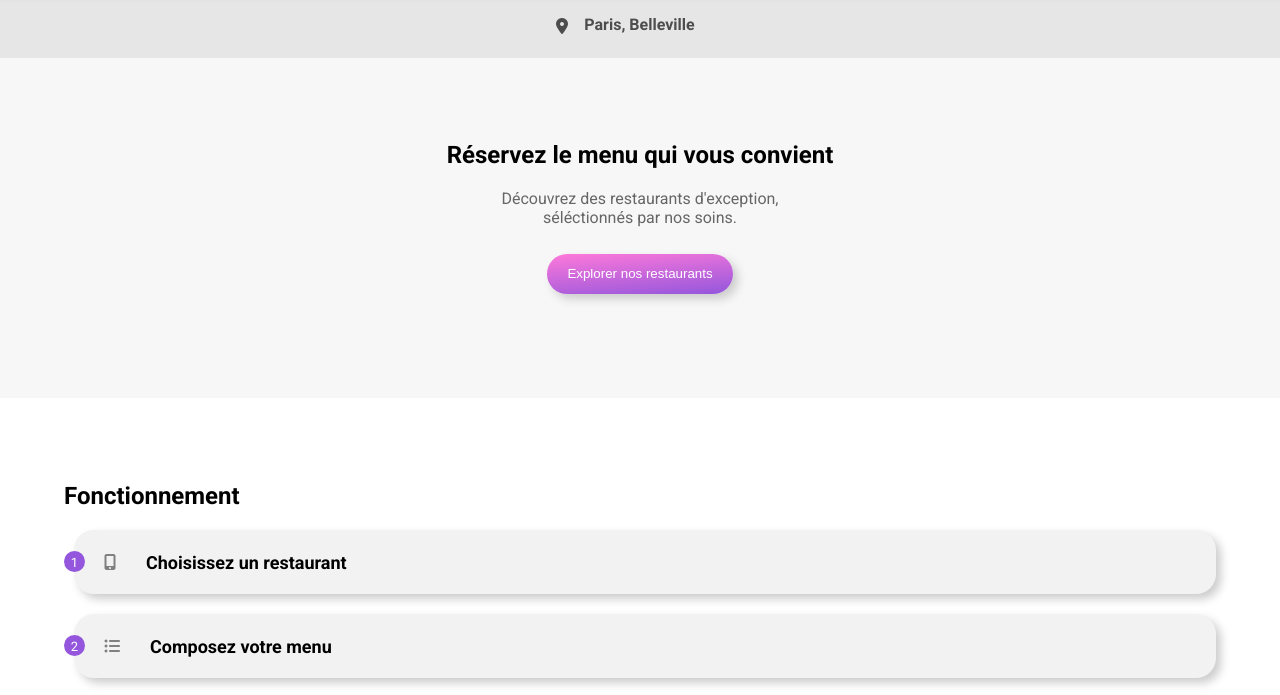
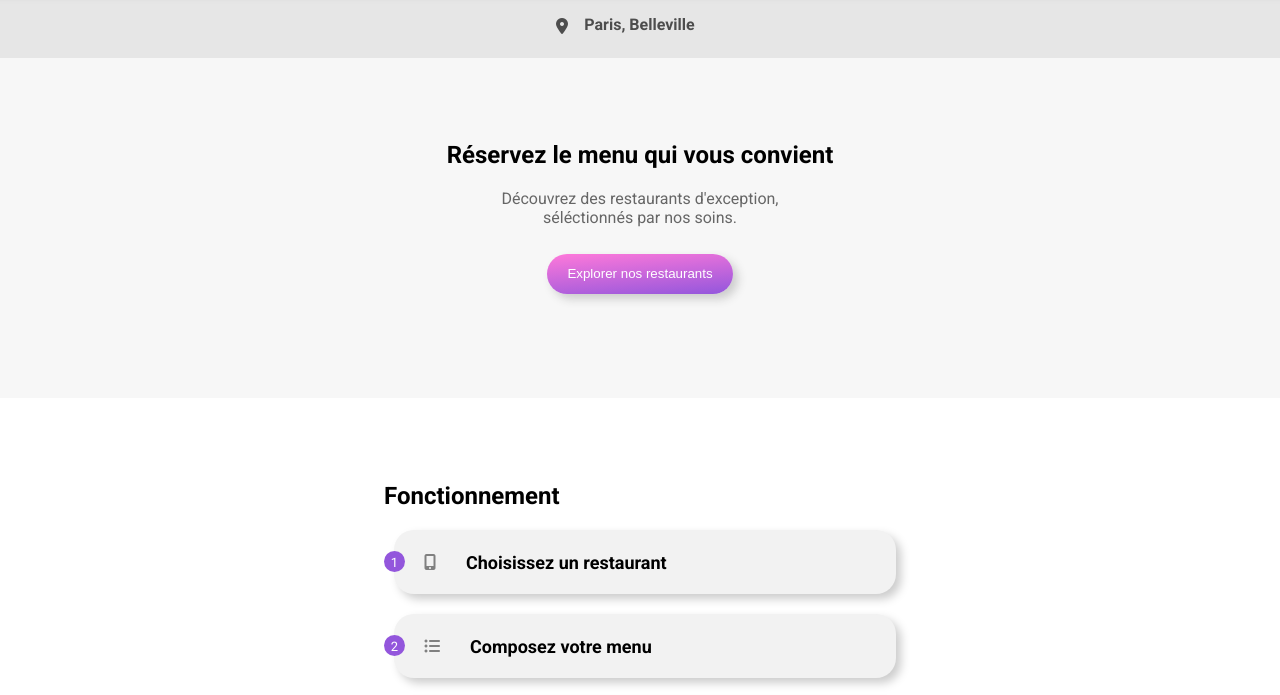
Before and after one commit to arserk/ArseniSerkov_3_09072021, a website: page index.html in a window 1280 px wide. Shown: the part 77-772 px from the top of the page. Drawn offline with Linux system fonts and the light colour scheme; a web font is replaced by a local one.

Commit message:
responsive/media queries added

```diff
--- a/index.html
+++ b/index.html
@@ -49,6 +49,7 @@
     </section>
     <section class="section section--darker-bg home3">
         <h2>Restaurants</h2>
+        <div class="flex-block flex-block--column">
         <a href="html/menu-1.html" class="cell cell--rounded">
             <div class="image-crop">
                 <img src="images/restaurants/jay-wennington-N_Y88TWmGwA-unsplash.jpg" alt="La palette du goût" />
@@ -95,6 +96,7 @@
                 <i class="far fa-heart fa-stack-1x"></i>
             </div>
         </a>
+        </div>
     </section>
     <footer>
         <p>ohmyfood</p>
--- a/package.json
+++ b/package.json
@@ -5,7 +5,8 @@
   "main": "index.js",
   "scripts": {
     "test": "echo \"Error: no test specified\" && exit 1",
-    "sass": "sass --watch ./sass/main.scss:css/style.css"
+    "sass": "sass --watch ./sass/main.scss:css/style.css",
+    "prefix": "postcss ./css/style.css --use autoprefixer -d ./css/prefixed/"
   },
   "repository": {
     "type": "git",
--- a/sass/abstracts/_mixins.scss
+++ b/sass/abstracts/_mixins.scss
@@ -21,3 +21,9 @@
         transform: scale(1.01);
     }
 }
+
+@mixin query-desktop {
+    @media screen and (min-width: map-get($breakpoints, desktop)){
+        @content;
+    }
+}
--- a/sass/abstracts/_variables.scss
+++ b/sass/abstracts/_variables.scss
@@ -7,8 +7,15 @@ $color-greyed-out: lighten(black, 30%);
 $color-gradiant: linear-gradient(355deg, $color-primary 0%, $color-secondary 100%);
 $color-gradiant-invert: linear-gradient(355deg, $color-secondary 0%, $color-primary 100%);
 
+//Loading spinner -number of rotations
+// one rotation = 1second
+$spin-times: 2;
+
 $margin: 5%;
+$margin-desktop: 30%;
 
-/*Loading spinner -number of rotations*/
-/* one rotation = 1second*/
-$spin-times: 2;
+//media queries breakpoints
+$breakpoints : (
+    "desktop": 1025px,
+    "tablet": 600px,
+);
--- a/sass/pages/_homepage.scss
+++ b/sass/pages/_homepage.scss
@@ -78,6 +78,9 @@ section.home2 {
             }
         }
     }
+    @include query-desktop{
+        padding: $margin $margin-desktop $margin $margin-desktop;
+    }
 }
 
 section.home3 {
@@ -100,4 +103,13 @@ section.home3 {
             max-width: 100%;
         }
     }
+    @include query-desktop{
+        .flex-block--column {
+            flex-direction: row;
+            .cell {
+                margin-right: auto;
+                width: 22%;
+            }
+        }
+    }
 }
--- a/sass/pages/_menu.scss
+++ b/sass/pages/_menu.scss
@@ -19,6 +19,14 @@ section.menu1 {
             }
             .heart {
                 margin-right: $margin + 2%;
+            }
+            @include query-desktop{
+                h1 {
+                    margin-left: $margin-desktop;
+                }
+                .heart {
+                    margin-right: $margin-desktop;
+                }
             }
         }
     }
@@ -60,4 +68,7 @@ section.menu2 {
             justify-content: space-between;
         }
     }
+    @include query-desktop{
+        padding: $margin $margin-desktop $margin $margin-desktop;
+    }
 }
```
Also changed, not shown: sass/base/_typography.scss (+8 -0 lines), sass/components/_loading-spinner.scss (+10 -10 lines), css/prefixed/style.css (added), css/style.css, 1 other file.
